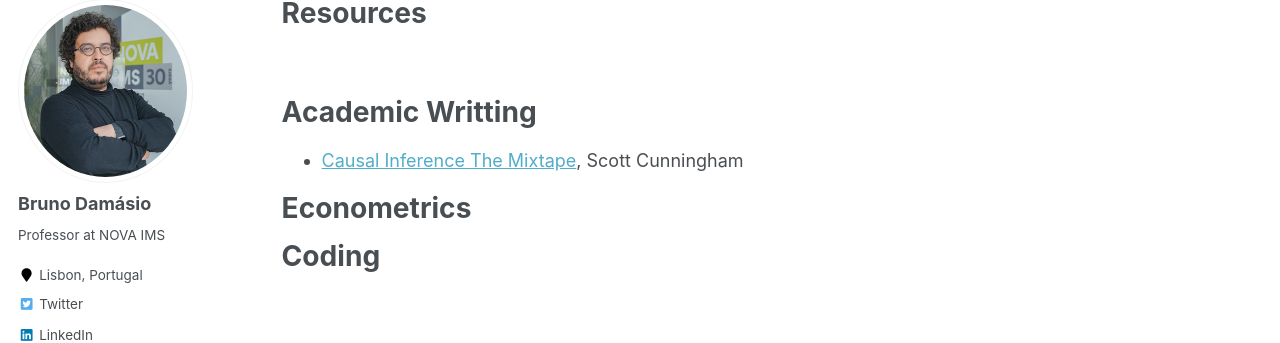
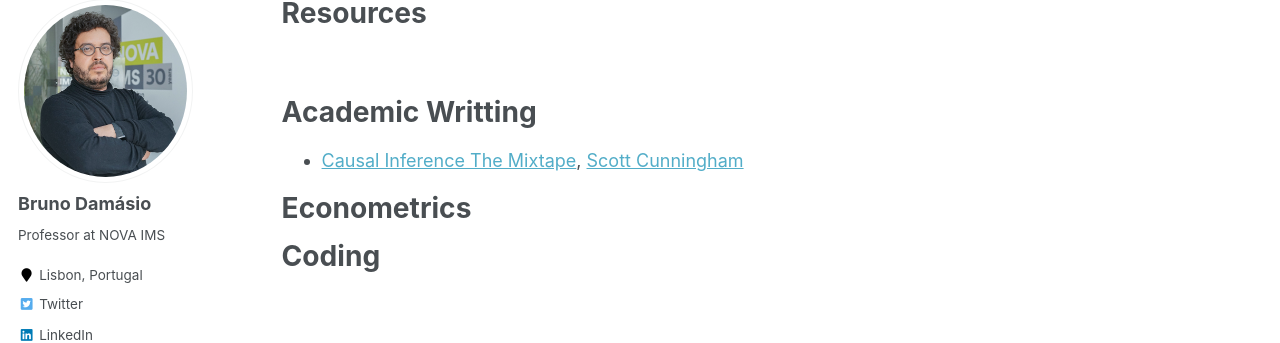
Before and after one commit to damasiob/damasiob.github.io, a Jekyll site: the page built from _pages/resources.md, in a window 1280 px wide. Shown: the part 119-462 px from the top of the page. Built offline with Jekyll 4.4.1, drawn with Linux system fonts in a browser that asks for light colours; some web fonts are replaced; part of the change alters nothing that is shown.

```diff
--- a/_pages/resources.md
+++ b/_pages/resources.md
@@ -13,7 +13,7 @@ redirect_from:
 
 Academic Writting
 ======
-  * [Causal Inference The Mixtape](https://mixtape.scunning.com/), Scott Cunningham
+  * [Causal Inference The Mixtape](https://mixtape.scunning.com/), [Scott Cunningham](https://scholar.google.com/citations?user=KIVWQO8AAAAJ&hl=en&oi=sra)
 
 Econometrics
 ======
```
